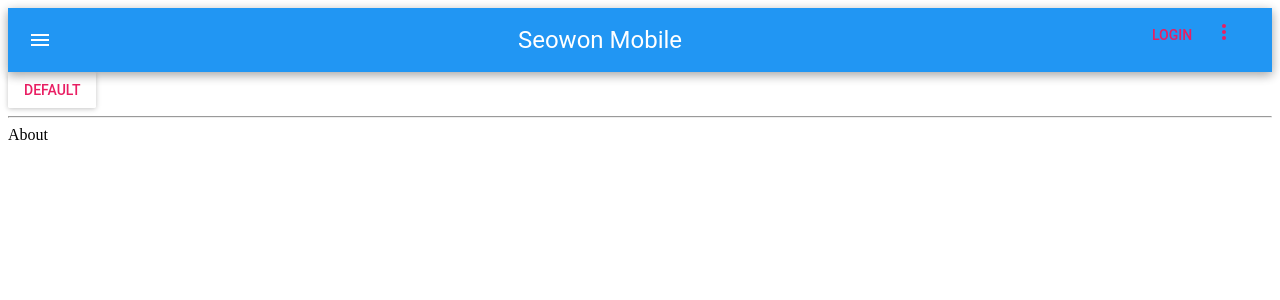
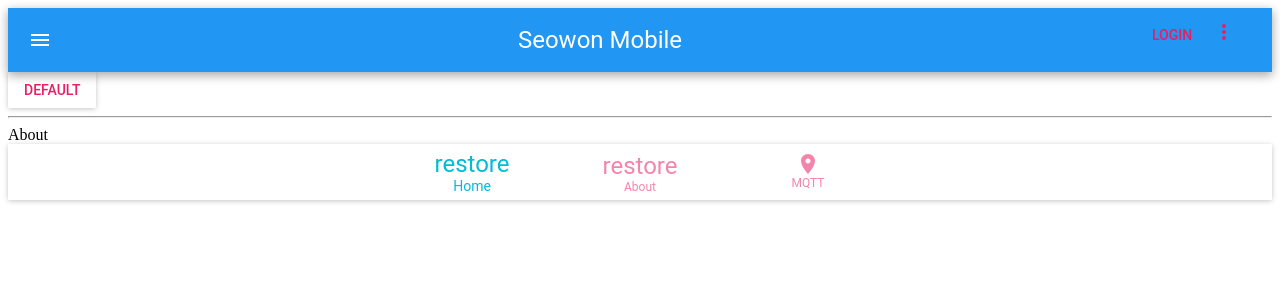
Before and after one commit to seowonintech/mobile, a React (Create React App) app: page /about in a window 1280 px wide. Shown: the top 300 px of the page. Built offline with nearby package versions, Linux system fonts and the light colour scheme; what react-tap-event-plugin would draw is missing.

Commit message:
Add Footer with react-router
* But not compatable between React-router and Material-ui

```diff
--- a/src/components/App.js
+++ b/src/components/App.js
@@ -14,6 +14,7 @@ import {
 // Custom
 import { muiTheme } from '../assets';
 import Header from './Header';
+import Footer from './Footer';
 import Home from '../routes/Home';
 import About from '../routes/About';
 
@@ -31,9 +32,12 @@ const App = () => {
           <RaisedButton label="Default" />
 
           <hr/>
+
           {/* Route컴포넌트의 component속성 components와 헷갈리지 말자. */}
           <Route exact path="/" component={Home}/>
           <Route path="/about" component={About}/>
+
+          <Footer />
         </div>
       </MuiThemeProvider>
     </Router>
--- /dev/null
+++ b/src/components/Footer.js
@@ -0,0 +1,57 @@
+import React, { Component } from 'react';
+// import {
+//   FontIcon, Paper
+// } from 'material-ui';
+import FontIcon from 'material-ui/FontIcon';
+import Paper from 'material-ui/Paper';
+import {BottomNavigation, BottomNavigationItem} from 'material-ui/BottomNavigation';
+import IconLocationOn from 'material-ui/svg-icons/communication/location-on';
+
+import { Link } from 'react-router-dom';
+
+const recentsIcon = <FontIcon className="material-icons">restore</FontIcon>;
+const nearbyIcon = <IconLocationOn />;
+
+class Footer extends Component {
+    constructor(props) {
+        super(props);
+        this.state = {
+            selectedIndex: 0
+        };
+    }
+
+    select = (index) => {
+        this.setState({selectedIndex: index});
+        // SPA인데 리로딩되는 문제점 Deprecated
+        // document.location = "/about";
+    }
+
+    render() {
+        return (
+            <Paper zDepth={1}>
+                <BottomNavigation selectedIndex={this.state.selectedIndex}>
+                    <BottomNavigationItem
+                        label="Home"
+                        icon={
+                            recentsIcon
+                        }
+                        onTouchTap={() => this.select(0)}
+                    >
+                    </BottomNavigationItem>
+                    <BottomNavigationItem
+                        label="About"
+                        icon={recentsIcon}
+                        onTouchTap={() => this.select(1)}
+                    />
+                    <BottomNavigationItem
+                        label="MQTT"
+                        icon={nearbyIcon}
+                        onTouchTap={() => this.select(2)}
+                    />
+                </BottomNavigation>
+            </Paper>
+        );
+    }
+}
+
+export default Footer;
```
Also changed, not shown: 1 other file (tests, documents, lock files or other folders).
